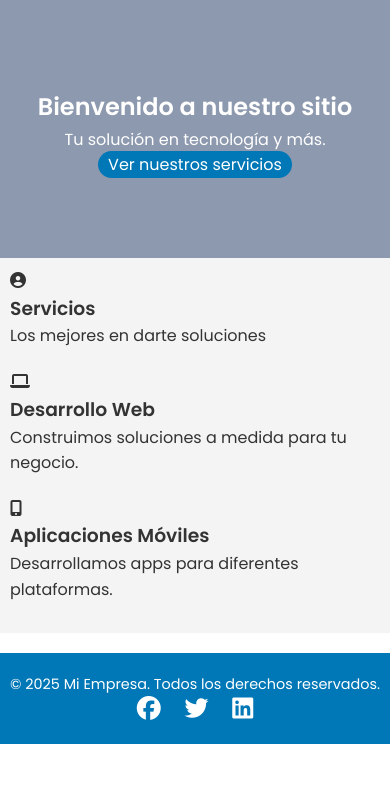
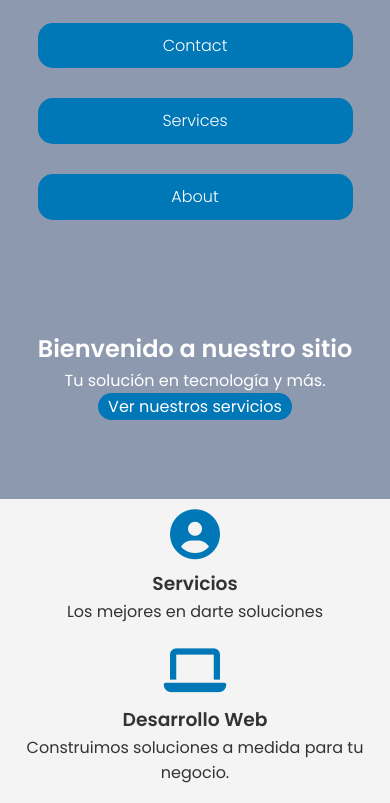
Before and after one commit to Yondris07/PAGINACIONWEB, a plain HTML site: page index.html in a window 390 px wide. Shown: the part 134-937 px from the top of the page. Before the commit the page ends 878 px from the top, so only its background shows below. Drawn offline with Linux system fonts and the light colour scheme.

Commit message:
actualizacion

```diff
--- a/css/estilos.css
+++ b/css/estilos.css
@@ -11,11 +11,13 @@ body {
   color: #333;
 }
 
+/* Header */
 header {
   background-color: #8d99ae;
   display: flex;
   align-items: center;
   justify-content: space-between;
+  flex-wrap: wrap;
   padding: 20px;
 }
 
@@ -23,7 +25,14 @@ header h1 {
   color: #0077b6;
 }
 
-header a {
+/* Nav styles */
+nav {
+  display: flex;
+  gap: 20px;
+  flex-wrap: wrap;
+}
+
+nav a {
   text-decoration: none;
   color: #fff;
   background-color: #0077b6;
@@ -33,10 +42,11 @@ header a {
   transition: background-color 0.3s ease;
 }
 
-header a:hover {
+nav a:hover {
   background-color: #005f8f;
 }
 
+/* Hero */
 .hero {
   background-color: #8d99ae;
   color: #fff;
@@ -56,6 +66,7 @@ header a:hover {
   background-color: #005f8f;
 }
 
+/* Services */
 .services {
   display: flex;
   justify-content: space-around;
@@ -64,7 +75,17 @@ header a:hover {
   margin-bottom: 20px;
 }
 
-/* Footer styles */
+.service-item {
+  text-align: center;
+}
+
+.service-item i {
+  font-size: 50px;
+  color: #0077b6;
+  margin-bottom: 10px;
+}
+
+/* Footer */
 footer {
   background-color: #0077b6;
   color: #fff;
@@ -81,18 +102,28 @@ footer .social-media a {
 
 /* Responsive design */
 @media (max-width: 768px) {
-  /* Ajustamos el header para dispositivos más pequeños */
   header {
     flex-direction: column;
     text-align: center;
   }
 
-  /* Hacemos que la hero sea más pequeña */
+  nav {
+    flex-direction: column;
+    align-items: center;
+    width: 100%;
+    margin-top: 10px;
+  }
+
+  nav a {
+    width: 90%;
+    text-align: center;
+    margin-bottom: 10px;
+  }
+
   .hero {
     padding: 80px 20px;
   }
 
-  /* Ajustamos las imágenes del hero y el texto */
   .hero h1 {
     font-size: 2rem;
   }
@@ -101,7 +132,6 @@ footer .social-media a {
     font-size: 1.2rem;
   }
 
-  /* Ajustamos el espacio entre los items de servicio */
   .services {
     flex-direction: column;
     padding: 20px;
@@ -113,7 +143,6 @@ footer .social-media a {
 }
 
 @media (max-width: 480px) {
-  /* Ajustes para pantallas más pequeñas */
   .hero h1 {
     font-size: 1.5rem;
   }
```
